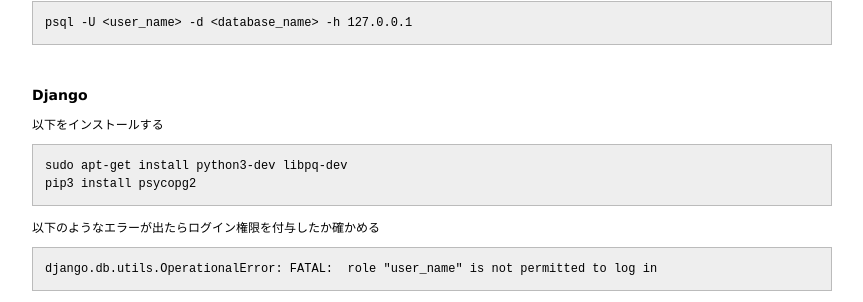
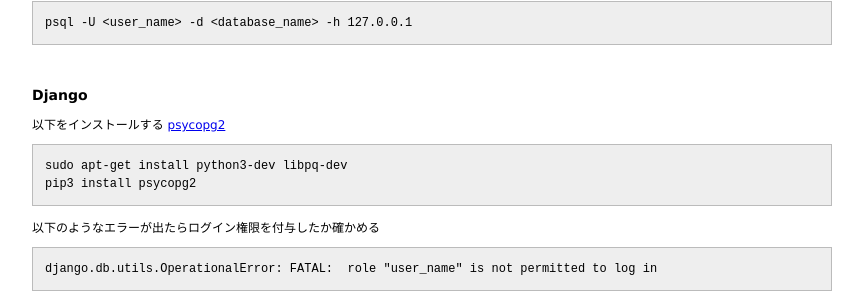
Before and after one commit to 38elements/38elements.github.com, a Jekyll site: the page built from _posts/2016-05-30-postgresql.md, in a window 1280 px wide. Shown: the part 368-670 px from the top of the page, without its empty margins (208-1071 px from the left). Built offline with Jekyll 4.4.1, drawn with Linux system fonts in a browser that asks for light colours.

Commit message:
Update 2016-05-30-postgresql.md

````diff
--- a/_posts/2016-05-30-postgresql.md
+++ b/_posts/2016-05-30-postgresql.md
@@ -30,6 +30,7 @@ psql -U <user_name> -d <database_name> -h 127.0.0.1
 
 ### Django
 以下をインストールする
+[psycopg2](http://initd.org/psycopg/docs/)
 
 ```
 sudo apt-get install python3-dev libpq-dev
````
